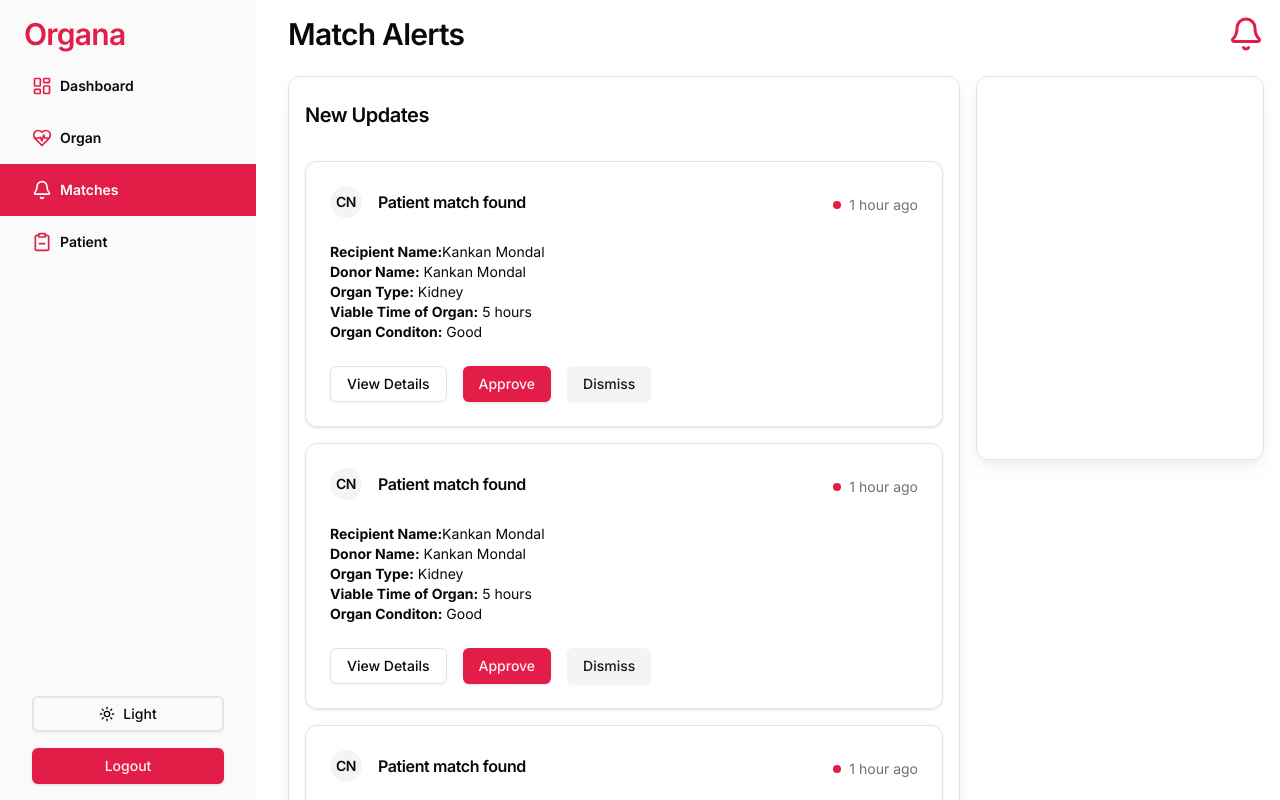
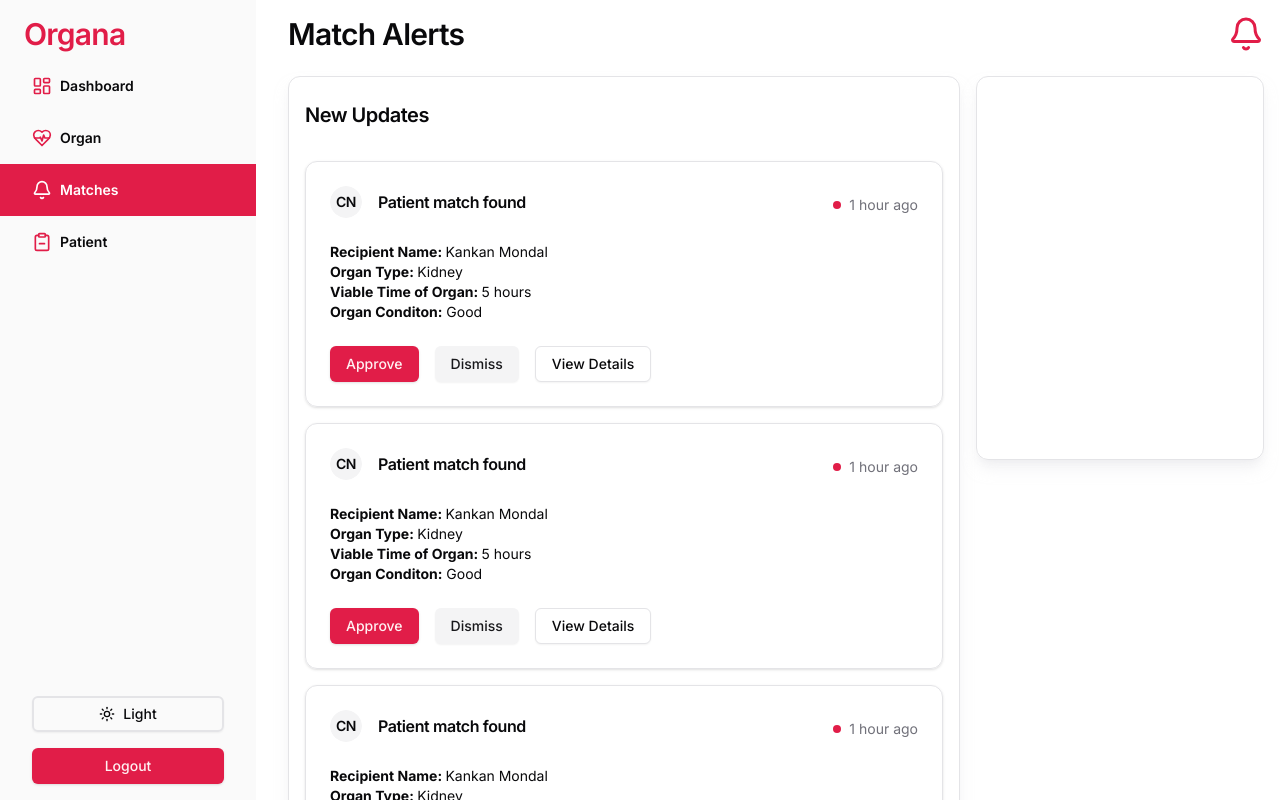
Before and after one commit to msanchariii/organa, a Next.js app in the folder frontend/: page /matches in a window 1280 px wide. Shown: the top 800 px of the page. Built offline with nearby package versions, Linux system fonts and the light colour scheme.

Commit message:
match-card

```diff
--- a/frontend/src/components/match-card.tsx
+++ b/frontend/src/components/match-card.tsx
@@ -11,7 +11,7 @@ import { Button } from "./ui/button";
 import { Avatar, AvatarFallback, AvatarImage } from "@/components/ui/avatar";
 import {
     Dialog,
-    DialogClose,
+    // DialogClose,
     DialogContent,
     DialogDescription,
     // DialogFooter,
@@ -63,16 +63,14 @@ const MatchCard = () => {
                 {/*
                  */}
                 <p className="text-sm">
-                    <strong>Recipient Name:</strong>Kankan Mondal
+                    <strong>Recipient Name: </strong>Kankan Mondal
+                </p>
+
+                <p className="text-sm">
+                    <strong>Organ Type: </strong> Kidney
                 </p>
                 <p className="text-sm">
-                    <strong>Donor Name:</strong> Kankan Mondal
-                </p>
-                <p className="text-sm">
-                    <strong>Organ Type:</strong> Kidney
-                </p>
-                <p className="text-sm">
-                    <strong>Viable Time of Organ:</strong> 5 hours
+                    <strong>Viable Time of Organ: </strong> 5 hours
                 </p>
 
                 <p className="text-sm">
@@ -80,56 +78,57 @@ const MatchCard = () => {
                 </p>
             </CardContent>
 
-            <CardFooter className="space-x-4">
-                {/*
-                            // * Use primary(default) button for approve and secondary button for dismiss
-                        */}
+            <CardFooter className="relative space-x-4">
+                <Button variant={"default"}>Approve</Button>
+                <Button variant={"secondary"}>Dismiss</Button>
                 <Dialog>
                     <DialogTrigger asChild>
-                        <Button variant={"outline"}>View Details</Button>
+                        <Button className="" variant={"outline"}>
+                            View Details
+                        </Button>
                     </DialogTrigger>
                     <DialogContent>
                         <DialogHeader>
                             <DialogTitle>
-                                Patient Name:Kankan Mondal
+                                Patient Name: Kankan Mondal
                             </DialogTitle>
                             <DialogDescription>
                                 Kidney match Found for kankan
                             </DialogDescription>
                         </DialogHeader>
-                        <div className="flex w-[50vw] justify-between gap-4">
+                        <div className="flex w-[50vw] justify-between gap-4 text-sm">
                             <List>
                                 <li>
-                                    <strong>Name:</strong>
+                                    <strong>Name: </strong>
                                     Kankan Mondal
                                 </li>
                                 <li>
-                                    <strong>Age:</strong>
+                                    <strong>Age: </strong>
                                     67
                                 </li>
                                 <li>
-                                    <strong>Gender:</strong>
+                                    <strong>Gender: </strong>
                                     Female
                                 </li>
                                 <li>
-                                    <strong>Organ needed:</strong>
+                                    <strong>Organ needed: </strong>
                                     Brain
                                 </li>
                             </List>
                             <List>
                                 <li>
-                                    <strong>Priority Status:</strong>
+                                    <strong>Priority Status: </strong>
                                     100
                                 </li>
                                 <li>
-                                    <strong>Organ Viability:</strong>5 hours
+                                    <strong>Organ Viability: </strong>5 hours
                                 </li>
                                 <li>
-                                    <strong>Organ Size:</strong>
+                                    <strong>Organ Size: </strong>
                                     25 cm
                                 </li>
                                 <li>
-                                    <strong>Organ Condition:</strong>
+                                    <strong>Organ Condition: </strong>
                                     kharap
                                 </li>
                             </List>
@@ -139,7 +138,7 @@ const MatchCard = () => {
                                 {/* <TableCaption>Details</TableCaption> */}
                                 <TableHeader>
                                     <TableRow>
-                                        <TableHead className="w-[175px]"></TableHead>
+                                        <TableHead className="w-[300px]"></TableHead>
                                         <TableHead>Donor</TableHead>
                                         <TableHead>Recipient</TableHead>
                                     </TableRow>
@@ -187,8 +186,6 @@ const MatchCard = () => {
                         </DialogFooter> */}
                     </DialogContent>
                 </Dialog>
-                <Button variant={"default"}>Approve</Button>
-                <Button variant={"secondary"}>Dismiss</Button>
             </CardFooter>
         </Card>
     );
```
